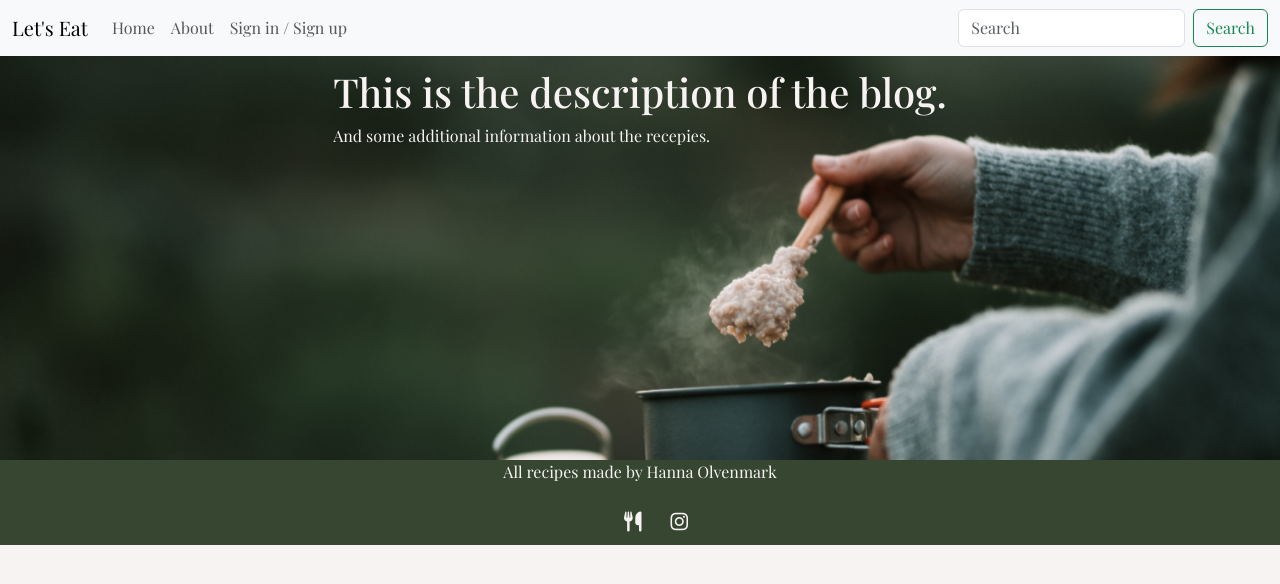
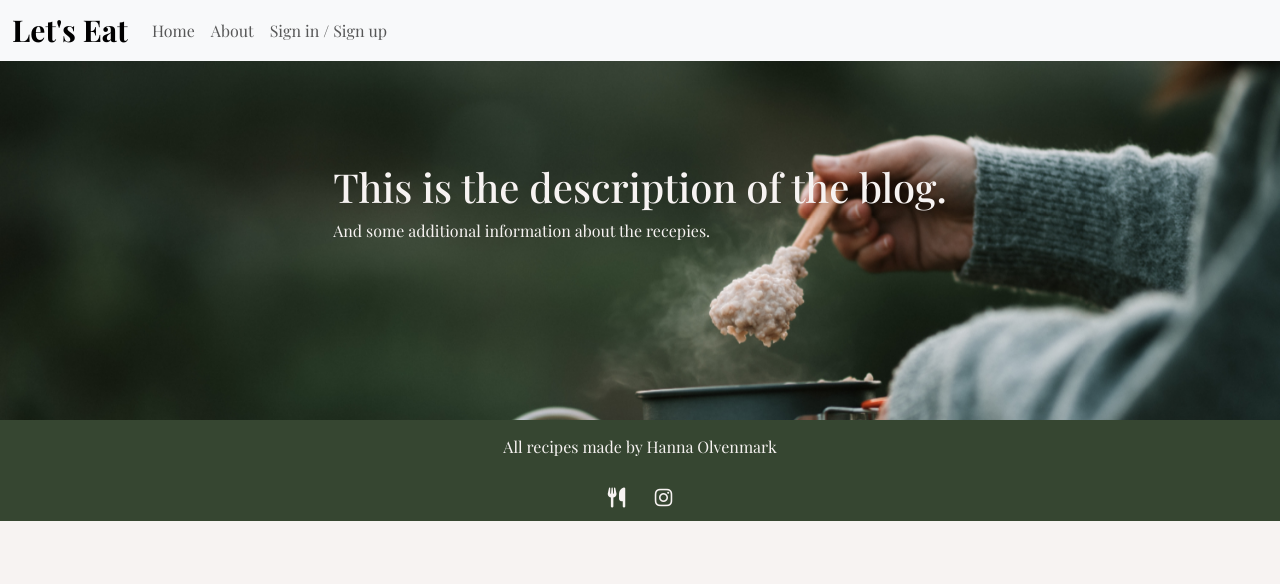
Before and after one commit to mristimaki/lets-eat-PP4, a Django app: template templates/base.html in a window 1280 px wide. Shown: the top 584 px of the page. Run offline with Django 3.2, Linux system fonts and the light colour scheme; the template is opened without the code that fills it, so the values that code supplies are empty; some libraries are stand-ins or nearby versions; some web fonts are replaced.

Commit message:
Add custom style to navbar, fixed footer to bottom and added media queries for image header

```diff
--- a/static/css/style.css
+++ b/static/css/style.css
@@ -5,15 +5,41 @@ body {
     font-family: 'Playfair Display', serif;
 }
 
+/* ----------------------------------- Navigation bar */
+.navbar-brand {
+    font-weight: bold;
+    font-size: 30px;
+    padding: 0;
+}
+
+.btn-search {
+    background-color: #364631;
+    color: #F7F3F2;
+}
+
+.btn-search:hover {
+    background-color: #F7F3F2;
+    border-color: #364631;
+    color: #364631;
+}
+
+.navbar-toggler {
+    border: 0;
+}
+
 /* ----------------------------------- Image header */
 .image-header {
-    height: 55vh;
+    height: 50vh;
     background: url("../images/pexels-taryn-elliott-4909104.jpg") no-repeat bottom right fixed;
     background-size: cover;
     display: flex;
     justify-content: center;
     color: #F7F3F2;
     margin-top: 20px;
+}
+
+.intro-header {
+    padding-top: 95px;
 }
 
 /* ----------------------------------- Recipe cards */
@@ -46,9 +72,14 @@ body {
     width: 100%;
 }
 
+footer p {
+    padding-top: 15px;
+}
+
 #socialmedia {
     text-decoration: none;
     text-align: center;
+    margin: 0;
 }
 
 #socialmedia li {
@@ -70,3 +101,18 @@ i.fa-utensils {
 #socialmedia i.fa-utensils:hover {
     color: #4E6547;
 }
+
+ul {
+    padding-inline-start: 0;
+}
+
+/* ----------------------------------- Media queries for smaller screens */
+@media only screen and (max-width: 700px){
+    .image-header {
+        height: 40vh;
+    }
+
+    .intro-header {
+        padding-top: 50px;
+    }
+}
--- a/templates/base.html
+++ b/templates/base.html
@@ -34,7 +34,7 @@
             <span class="navbar-toggler-icon"></span>
           </button>
           <div class="collapse navbar-collapse" id="navbarSupportedContent">
-            <ul class="navbar-nav me-auto mb-2 mb-lg-0">
+            <ul class="navbar-nav me-auto mb-2 mb-lg-0 navbar-right">
               <li class="nav-item">
                 <a class="nav-link {% if request.path == home_url %}active{% endif %}" aria-current="page"
                  href="{% url 'home' %}">Home</a>
@@ -55,10 +55,6 @@
               </li>
               {% endif %}
             </ul>
-            <form class="d-flex" role="search">
-              <input class="form-control me-2" type="search" placeholder="Search" aria-label="Search">
-              <button class="btn btn-outline-success" type="submit">Search</button>
-            </form>
           </div>
         </div>
       </nav>
@@ -66,7 +62,7 @@
       <!-- Image header -->
       <div class="container-fluid image-header">
         <div class="row">
-          <div class="col-12 mt-5">
+          <div class="col-12 mt-5 intro-header">
             <h1>This is the description of the blog.</h1>
             <p>And some additional information about the recepies.</p>
           </div>
@@ -80,7 +76,6 @@
     </main>
 
     <!-- Footer -->
-    <!-- Fixa så att den är fast vid botten av sidan samt länkar är för långt till höger -->
     <footer class="footer footer-bg">
       <p class="text-center">All recipes made by Hanna Olvenmark</p>
       <ul id="socialmedia">
```
